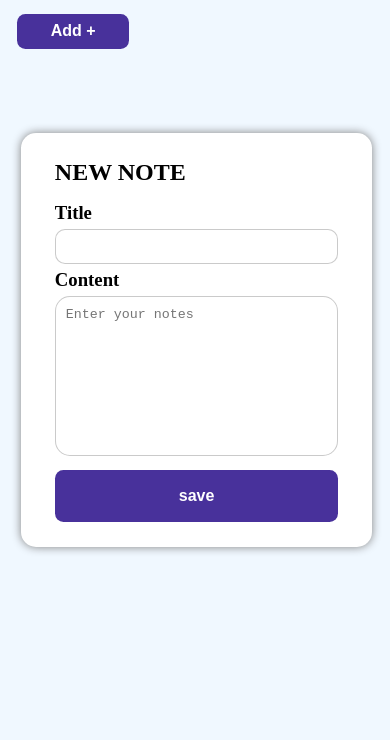
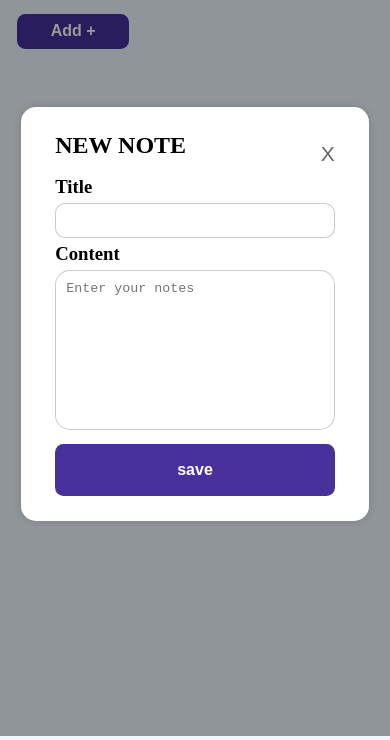
Before and after one commit to Sahil-01-crypto/Notes--app, a plain HTML site: page index.html in a window 390 px wide. Both pictures are taken after a click on the button "Add +". Shown: the part 108-848 px from the top of the page. Drawn offline with nearby package versions, Linux system fonts and the light colour scheme.

Commit message:
snimation done

```diff
--- a/index.html
+++ b/index.html
@@ -28,7 +28,10 @@
     <div class="inputmenu">
         <div class="inputcontentbox">
             <form action="" class="inputoform">
+                <div class="upper">
                 <h2>NEW NOTE </h2>
+                <button class="deletemodel">X</button>
+                </div>
                 <h3>Title</h3>
                 <input id="titleinput" type="text" autocomplete="off">
                 <h3>Content</h3>
--- a/script.js
+++ b/script.js
@@ -6,6 +6,8 @@ let contentinput = document.querySelector("#contentinput")
 let submit = document.querySelector("#submitbtn")
 let errormsg = document.querySelector(".errormsg")
 let notecont = document.querySelector(".notcont")
+let modeldelbtn= document.querySelector(".deletemodel")
+
 
 // fetch  the existing notes is avalable else an empty array
 let notes = JSON.parse(localStorage.getItem("notes")) || [];
@@ -15,27 +17,29 @@ displayNotes();
 
 //when add button is  click an input menu appears
 add.addEventListener("click", function () {
+    inputmenu.style.display = "flex";
 
-    inputmenu.style.display = "flex"
-    notecont.style.display = "none"
+    setTimeout(() => {
+        inputmenu.classList.add("show");
+    }, 10);
+})
+modeldelbtn.addEventListener("click", function () {
 
-})
+    inputmenu.classList.remove("show"); // start animation
+
+   setTimeout(() => {
+        inputmenu.style.display = "none";
+    }, 300);
+});
 form.addEventListener("submit", function (e) {
-    inputmenu.style.display="flex"
-
-
-
-
-
     e.preventDefault();
-
-
-
     // check that the input filed is empty or not
     if (titleinput.value.trim() === "" || contentinput.value.trim() === "") {
         errormsg.style.display = "block"
         return
     }
+    //  error massage resseting
+    errormsg.style.display="none"
 
     // if everything is okay now remove the inputmenu
     inputmenu.style.display = "none"
--- a/style.css
+++ b/style.css
@@ -58,13 +58,30 @@ main {
 }
 
 .inputmenu {
-    display: flex;
+    position: fixed;
+    top: 0;
+    left: 0;
+    width: 100%;        /* 🔥 REQUIRED */
+    height: 100%;       /* 🔥 REQUIRED */
+
+    z-index: 1000;
+
+    display: none;
+
     justify-content: center;
     align-items: center;
-    display: none;
 
+    background-color: rgba(0, 0, 0, 0.4); /* overlay */
 
+    opacity: 0;
+    transform: scale(0.9);
+    transition: all 0.3s ease;
 }
+.inputmenu.show {
+    opacity: 1;
+    transform: scale(1);
+}
+
 
 .inputcontentbox {
 
@@ -80,10 +97,28 @@ main {
 .inputoform {
     display: flex;
     flex-direction: column;
+    height: auto;
 }
 
 .inputoform h2 {
     margin-bottom: 2vh;
+}
+.upper{
+    display: flex;
+    justify-content: space-between;
+}
+.deletemodel{
+    background:none;
+    border: none;
+    font-size: 2.5vh;
+    opacity: 0.6;
+    cursor: pointer;
+    transition: all 0.3s ease ;
+}
+.deletemodel:hover{
+    transform: scale(1.1);
+    font-size: 3vh;
+    opacity: 0.6;
 }
 
 #titleinput {
@@ -219,16 +254,17 @@ main {
 
 
     }
-    .inputmenu{
-        width: 90%;
-        margin-top: 10vh;
-        margin-left: 2.5vh;
+    .inputcontentbox{
+        width: 89%;
     }
     .notesecction{
         justify-content: center;
         margin-left: 0;
 
     }
+    .inputmenu{
+
+    }
 
 
 }
```
